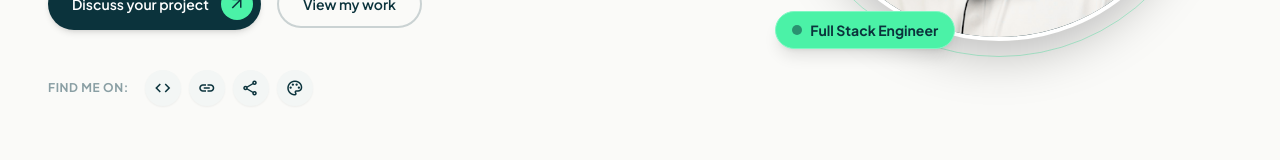
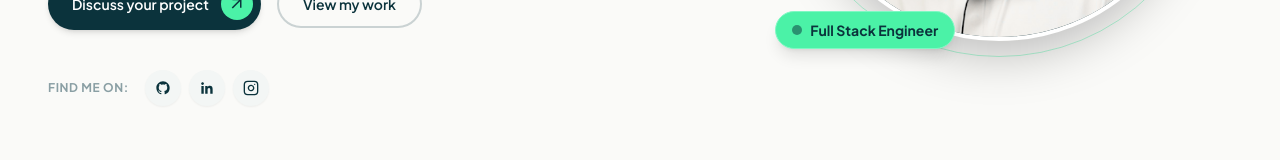
Before and after one commit to Emmanuelblaise101/Emmanuelohsnusiportfolio, a React (Vite) app: page / in a window 1280 px wide. Shown: the part 600-760 px from the top of the page. Built offline with nearby package versions, Linux system fonts and the light colour scheme.

Commit message:
feat: replace Dribbble with Instagram and add brand logos for GitHub, LinkedIn, and Instagram

```diff
--- a/src/components/Footer.jsx
+++ b/src/components/Footer.jsx
@@ -1,5 +1,6 @@
 import React, { useState } from 'react';
 import { CONTACT_INFO } from '../data/portfolioData';
+import { GitHubIcon, LinkedInIcon, InstagramIcon } from './SocialIcons';
 
 export default function Footer({ onOpenLegal }) {
   const [email, setEmail] = useState('');
@@ -57,40 +58,34 @@
             </p>
             <div className="flex items-center gap-2.5">
               <a
-                className="w-8 h-8 rounded-full bg-white/10 flex items-center justify-center text-white hover:bg-amber hover:text-forest transition-colors shadow-sm"
+                className="w-8 h-8 rounded-full bg-white/10 flex items-center justify-center text-white hover:bg-amber hover:text-forest transition-all shadow-sm group"
                 href={CONTACT_INFO.social.github}
                 target="_blank"
                 rel="noopener noreferrer"
-                aria-label="GitHub"
+                aria-label="GitHub profile"
+                title="GitHub"
               >
-                <span className="material-symbols-outlined text-[16px]">code</span>
+                <GitHubIcon className="w-3.5 h-3.5 transition-transform group-hover:scale-110" />
               </a>
               <a
-                className="w-8 h-8 rounded-full bg-white/10 flex items-center justify-center text-white hover:bg-amber hover:text-forest transition-colors shadow-sm"
+                className="w-8 h-8 rounded-full bg-white/10 flex items-center justify-center text-white hover:bg-amber hover:text-forest transition-all shadow-sm group"
                 href={CONTACT_INFO.social.linkedin}
                 target="_blank"
                 rel="noopener noreferrer"
-                aria-label="LinkedIn"
+                aria-label="LinkedIn profile"
+                title="LinkedIn"
               >
-                <span className="material-symbols-outlined text-[16px]">link</span>
+                <LinkedInIcon className="w-3.5 h-3.5 transition-transform group-hover:scale-110" />
               </a>
               <a
-                className="w-8 h-8 rounded-full bg-white/10 flex items-center justify-center text-white hover:bg-amber hover:text-forest transition-colors shadow-sm"
-                href={CONTACT_INFO.social.twitter}
+                className="w-8 h-8 rounded-full bg-white/10 flex items-center justify-center text-white hover:bg-amber hover:text-forest transition-all shadow-sm group"
+                href={CONTACT_INFO.social.instagram}
                 target="_blank"
                 rel="noopener noreferrer"
-                aria-label="Twitter / X"
+                aria-label="Instagram profile"
+                title="Instagram"
               >
-                <span className="material-symbols-outlined text-[16px]">share</span>
-              </a>
-              <a
-                className="w-8 h-8 rounded-full bg-white/10 flex items-center justify-center text-white hover:bg-amber hover:text-forest transition-colors shadow-sm"
-                href={CONTACT_INFO.social.dribbble}
-                target="_blank"
-                rel="noopener noreferrer"
-                aria-label="Dribbble"
-              >
-                <span className="material-symbols-outlined text-[16px]">palette</span>
+                <InstagramIcon className="w-3.5 h-3.5 transition-transform group-hover:scale-110" />
               </a>
             </div>
           </div>
--- a/src/components/Hero.jsx
+++ b/src/components/Hero.jsx
@@ -1,4 +1,6 @@
 import React from 'react';
+import { CONTACT_INFO } from '../data/portfolioData';
+import { GitHubIcon, LinkedInIcon, InstagramIcon } from './SocialIcons';
 
 export default function Hero({ onOpenCV }) {
   return (
@@ -49,40 +51,34 @@
             </span>
             <div className="flex items-center gap-2">
               <a
-                className="w-9 h-9 rounded-full bg-canvas-muted flex items-center justify-center text-forest hover:bg-amber hover:text-forest transition-colors shadow-sm"
-                href="https://github.com"
+                className="w-9 h-9 rounded-full bg-canvas-muted flex items-center justify-center text-forest hover:bg-amber hover:text-forest transition-all shadow-sm group"
+                href={CONTACT_INFO.social.github}
                 target="_blank"
                 rel="noopener noreferrer"
                 aria-label="GitHub profile"
+                title="GitHub"
               >
-                <span className="material-symbols-outlined text-[18px]">code</span>
+                <GitHubIcon className="w-4 h-4 transition-transform group-hover:scale-110" />
               </a>
               <a
-                className="w-9 h-9 rounded-full bg-canvas-muted flex items-center justify-center text-forest hover:bg-amber hover:text-forest transition-colors shadow-sm"
-                href="https://linkedin.com"
+                className="w-9 h-9 rounded-full bg-canvas-muted flex items-center justify-center text-forest hover:bg-amber hover:text-forest transition-all shadow-sm group"
+                href={CONTACT_INFO.social.linkedin}
                 target="_blank"
                 rel="noopener noreferrer"
                 aria-label="LinkedIn profile"
+                title="LinkedIn"
               >
-                <span className="material-symbols-outlined text-[18px]">link</span>
+                <LinkedInIcon className="w-4 h-4 transition-transform group-hover:scale-110" />
               </a>
               <a
-                className="w-9 h-9 rounded-full bg-canvas-muted flex items-center justify-center text-forest hover:bg-amber hover:text-forest transition-colors shadow-sm"
-                href="https://twitter.com"
+                className="w-9 h-9 rounded-full bg-canvas-muted flex items-center justify-center text-forest hover:bg-amber hover:text-forest transition-all shadow-sm group"
+                href={CONTACT_INFO.social.instagram}
                 target="_blank"
                 rel="noopener noreferrer"
-                aria-label="Twitter profile"
+                aria-label="Instagram profile"
+                title="Instagram"
               >
-                <span className="material-symbols-outlined text-[18px]">share</span>
-              </a>
-              <a
-                className="w-9 h-9 rounded-full bg-canvas-muted flex items-center justify-center text-forest hover:bg-amber hover:text-forest transition-colors shadow-sm"
-                href="https://dribbble.com"
-                target="_blank"
-                rel="noopener noreferrer"
-                aria-label="Dribbble profile"
-              >
-                <span className="material-symbols-outlined text-[18px]">palette</span>
+                <InstagramIcon className="w-4 h-4 transition-transform group-hover:scale-110" />
               </a>
             </div>
           </div>
--- /dev/null
+++ b/src/components/SocialIcons.jsx
@@ -0,0 +1,53 @@
+import React from 'react';
+
+export function GitHubIcon({ className = 'w-4 h-4', ...props }) {
+  return (
+    <svg
+      viewBox="0 0 24 24"
+      fill="currentColor"
+      className={className}
+      aria-hidden="true"
+      {...props}
+    >
+      <path
+        fillRule="evenodd"
+        clipRule="evenodd"
+        d="M12 2C6.477 2 2 6.484 2 12.017c0 4.425 2.865 8.18 6.839 9.504.5.092.682-.217.682-.483 0-.237-.008-.868-.013-1.703-2.782.605-3.369-1.343-3.369-1.343-.454-1.158-1.11-1.466-1.11-1.466-.908-.62.069-.608.069-.608 1.003.07 1.53 1.032 1.53 1.032.892 1.53 2.341 1.088 2.91.832.092-.647.35-1.088.636-1.338-2.22-.253-4.555-1.113-4.555-4.951 0-1.093.39-1.988 1.029-2.688-.103-.253-.446-1.272.098-2.65 0 0 .84-.27 2.75 1.026A9.564 9.564 0 0112 6.844c.85.004 1.705.115 2.504.337 1.909-1.296 2.747-1.027 2.747-1.027.546 1.379.202 2.398.1 2.651.64.7 1.028 1.595 1.028 2.688 0 3.848-2.339 4.695-4.566 4.943.359.309.678.92.678 1.855 0 1.338-.012 2.419-.012 2.747 0 .268.18.58.688.482A10.019 10.019 0 0022 12.017C22 6.484 17.522 2 12 2z"
+      />
+    </svg>
+  );
+}
+
+export function LinkedInIcon({ className = 'w-4 h-4', ...props }) {
+  return (
+    <svg
+      viewBox="0 0 24 24"
+      fill="currentColor"
+      className={className}
+      aria-hidden="true"
+      {...props}
+    >
+      <path d="M20.447 20.452h-3.554v-5.569c0-1.328-.027-3.037-1.852-3.037-1.853 0-2.136 1.445-2.136 2.939v5.667H9.351V9h3.414v1.561h.046c.477-.9 1.637-1.85 3.37-1.85 3.601 0 4.267 2.37 4.267 5.455v6.286zM5.337 7.433c-1.144 0-2.063-.926-2.063-2.065 0-1.138.92-2.063 2.063-2.063 1.14 0 2.064.925 2.064 2.063 0 1.139-.925 2.065-2.064 2.065zm1.782 13.019H3.555V9h3.564v11.452z" />
+    </svg>
+  );
+}
+
+export function InstagramIcon({ className = 'w-4 h-4', ...props }) {
+  return (
+    <svg
+      viewBox="0 0 24 24"
+      fill="none"
+      stroke="currentColor"
+      strokeWidth="2"
+      strokeLinecap="round"
+      strokeLinejoin="round"
+      className={className}
+      aria-hidden="true"
+      {...props}
+    >
+      <rect x="2" y="2" width="20" height="20" rx="5" ry="5" />
+      <path d="M16 11.37A4 4 0 1 1 12.63 8 4 4 0 0 1 16 11.37z" />
+      <line x1="17.5" y1="6.5" x2="17.51" y2="6.5" />
+    </svg>
+  );
+}
--- a/src/data/portfolioData.js
+++ b/src/data/portfolioData.js
@@ -314,9 +314,8 @@
   location: 'Available Worldwide',
   availability: 'Available for Selected Projects',
   social: {
-    github: 'https://github.com',
-    linkedin: 'https://linkedin.com',
-    twitter: 'https://twitter.com',
-    dribbble: 'https://dribbble.com',
+    github: 'https://github.com/Emmanuelblaise101',
+    linkedin: 'https://www.linkedin.com/in/emmanuel-ohanusi-bbaa78316/',
+    instagram: 'https://www.instagram.com/emmanuel.blaise.5439/',
   }
 };
```
